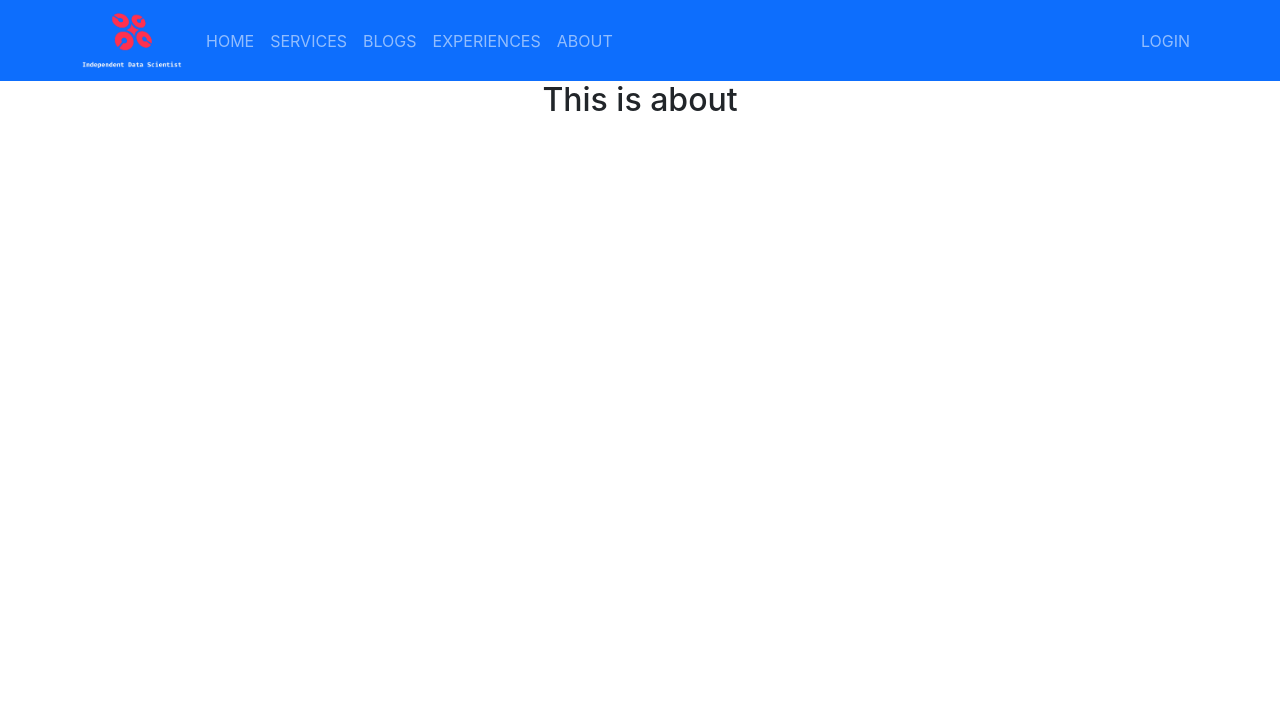
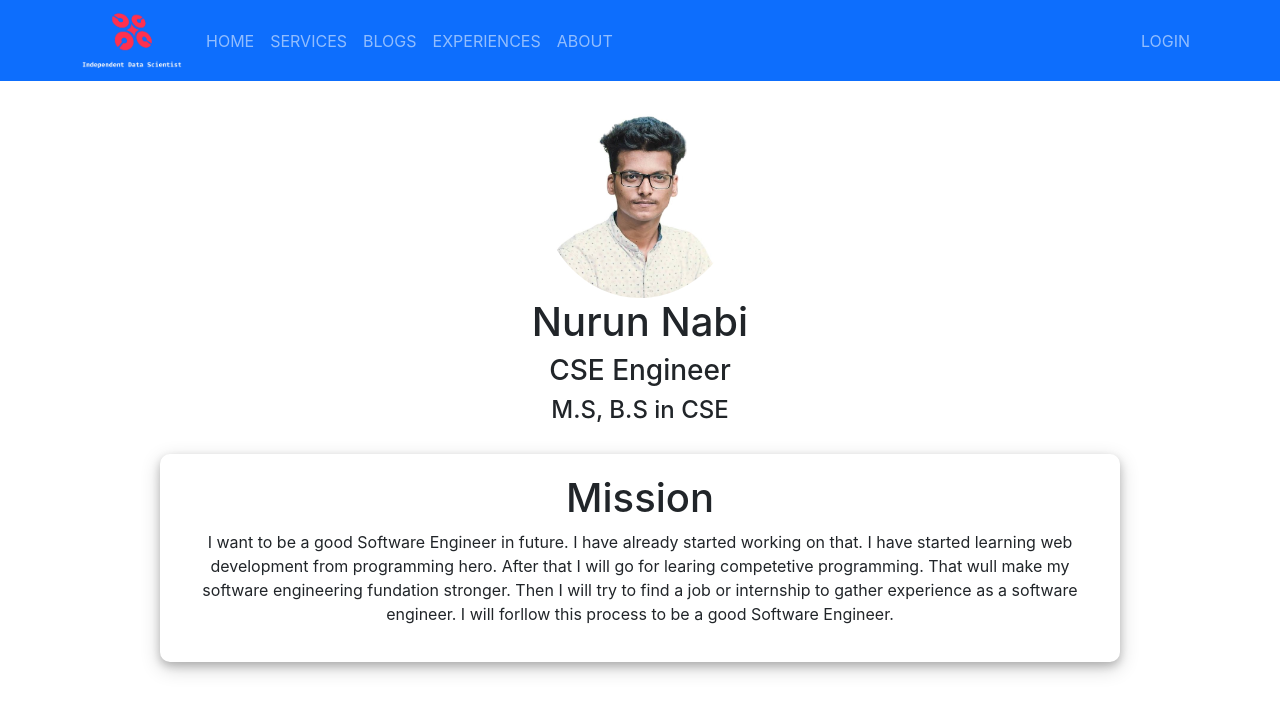
Before and after one commit to nnabicse/Independent-Data-Scientist, a React (Create React App) app: page /about in a window 1280 px wide. Shown: the top 712 px of the page. Built offline with nearby package versions, Linux system fonts and the light colour scheme.

Commit message:
about page complete

```diff
--- a/src/Pages/About/About.css
+++ b/src/Pages/About/About.css
@@ -0,0 +1,27 @@
+.about-container {
+    width: 75%;
+    margin: auto;
+}
+
+.image {
+    display: block;
+    margin-left: auto;
+    margin-right: auto;
+    width: 200px;
+    border-radius: 50%;
+}
+
+.detail {
+    text-align: center;
+}
+
+.mission {
+    box-shadow: 0 4px 8px 0 rgba(0, 0, 0, 0.2), 0 6px 20px 0 rgba(0, 0, 0, 0.19);
+    padding: 20px;
+    border-radius: 10px;
+    margin-top: 30px;
+}
+
+.mission-header {
+    text-align: center;
+}
--- a/src/Pages/About/About.js
+++ b/src/Pages/About/About.js
@@ -1,9 +1,22 @@
 import React from 'react';
+import myPic from '../../images/aboutpic.jpg'
+import './About.css'
 
 const About = () => {
     return (
-        <div>
-            <h2>This is about</h2>
+        <div className='about-container'>
+            <div className='image-container'>
+                <img className='image' src={myPic} alt="" />
+            </div>
+            <div className='detail'>
+                <h1 className='name'>Nurun Nabi</h1>
+                <h3>CSE Engineer</h3>
+                <h4 className='equal'>M.S, B.S in CSE</h4>
+            </div>
+            <div className='mission'>
+                <h1 className='mission-header'>Mission</h1>
+                <p>I want to be a good Software Engineer in future. I have already started working on that. I have started learning web development from programming hero. After that I will go for learing competetive programming. That wull make my software engineering fundation stronger. Then I will try to find a job or internship to gather experience as a software engineer. I will forllow this process to be a good Software Engineer.</p>
+            </div>
         </div>
     );
 };
```
Also changed, not shown: src/images/aboutpic.jpg (added).
